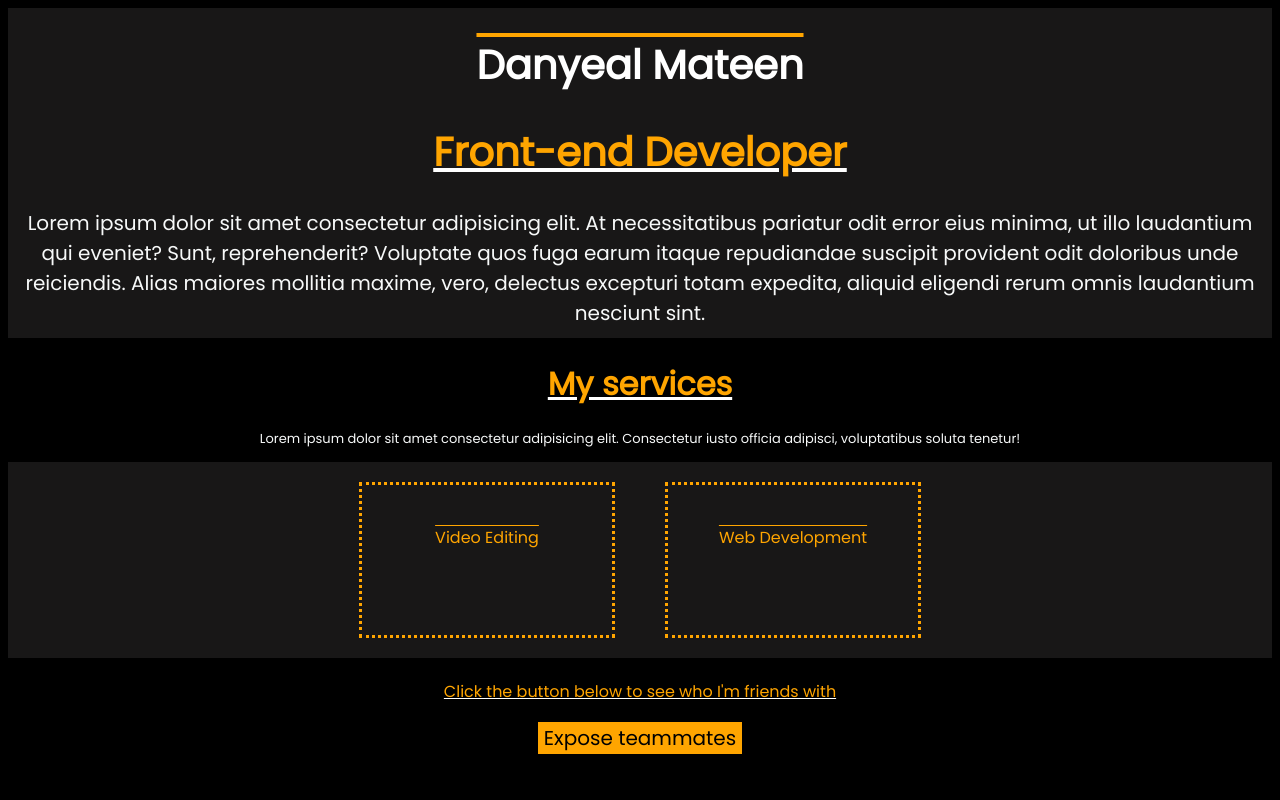
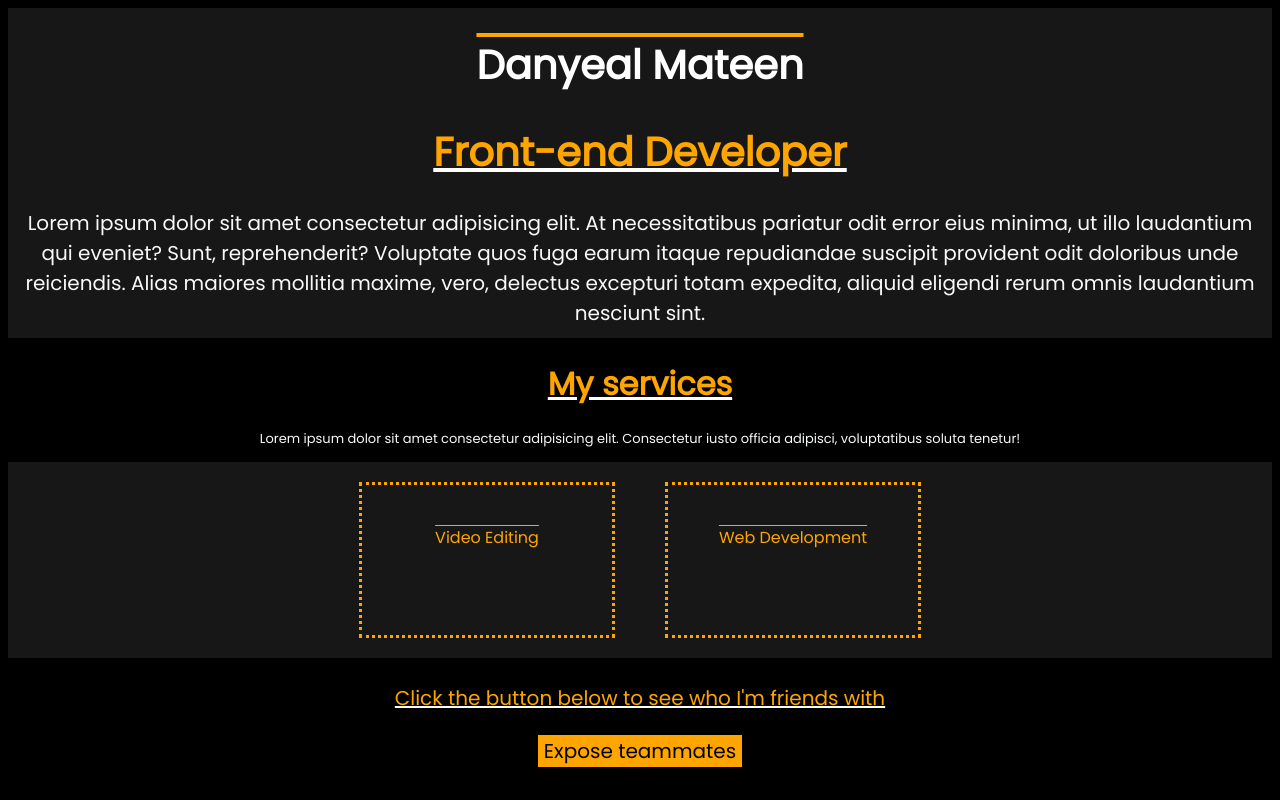
Before and after one commit to danyealmateen/react-portfolio, a React (Create React App) app: page / in a window 1280 px wide. Built offline with nearby package versions, Linux system fonts and the light colour scheme; the HTML template or start-up script is replaced by a standard one.

Commit message:
updated icon for the button

```diff
--- a/src/components/Skills/Skills.css
+++ b/src/components/Skills/Skills.css
@@ -25,6 +25,7 @@
 
 .friendsText {
   font-family: "Poppins", sans-serif;
+  font-size: 20px;
   text-decoration:  underline white;
   padding: 5px;
   color: orange;
--- a/src/components/Skills/Skills.jsx
+++ b/src/components/Skills/Skills.jsx
@@ -10,10 +10,12 @@ function Skills() {
 
   return (
     <div className="contentContainer">
-      <p className="friendsText">Click the button below to see who I'm friends with</p>
+      <p className="friendsText">
+        Click the button below to see who I'm friends with
+      </p>
       <button className="animatedButtons" onClick={handleOpen}>
         Expose teammates
-        <i className="fa-solid fa-gear" id="gearIcon"></i>
+        <i class="fa-solid fa-person-falling-burst"></i>
       </button>
 
       {open ? (
```
